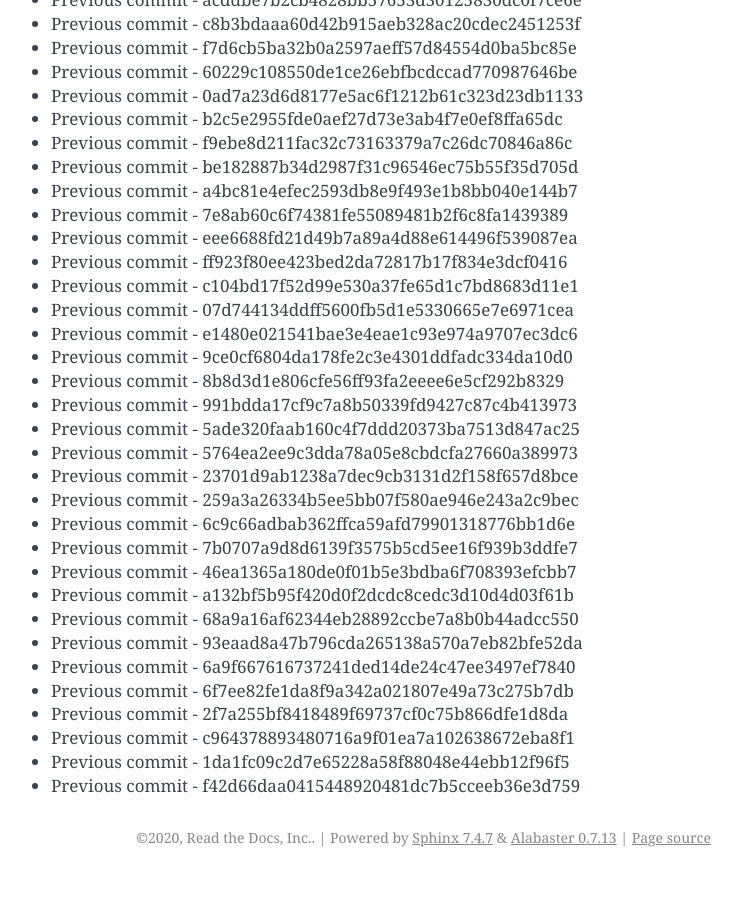
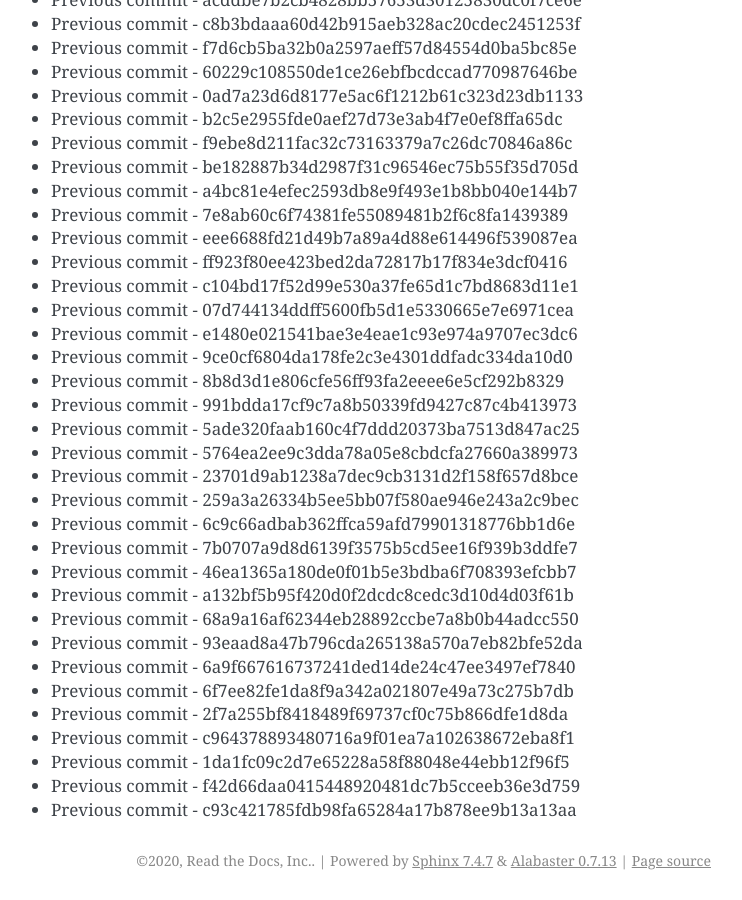
Before and after one commit to readthedocs/rtd-git-stresstest, a Sphinx documentation site: the page built from docs/updates.rst, in a window 1280 px wide and 900 px high, scrolled down 47059 px. Shown: the whole window, without its empty margins (399-1141 px from the left). Built offline with Sphinx 7.4.7, drawn with Linux system fonts in a browser that asks for light colours; before the commit the page ends 47936 px from its top, so only the background shows below that.

Commit message:
Generating commit from previous: c93c421785fdb98fa65284a17b878ee9b13a13aa

```diff
--- a/docs/updates.rst
+++ b/docs/updates.rst
@@ -2009,3 +2009,4 @@ It can be tested for any performance characteristics.
 * Previous commit - c964378893480716a9f01ea7a102638672eba8f1
 * Previous commit - 1da1fc09c2d7e65228a58f88048e44ebb12f96f5
 * Previous commit - f42d66daa0415448920481dc7b5cceeb36e3d759
+* Previous commit - c93c421785fdb98fa65284a17b878ee9b13a13aa
```
